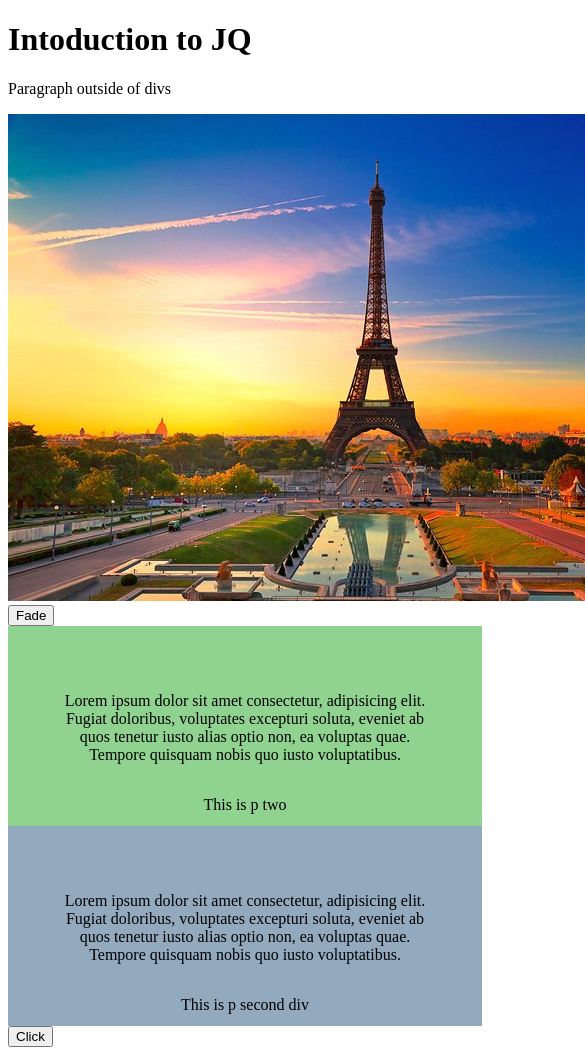
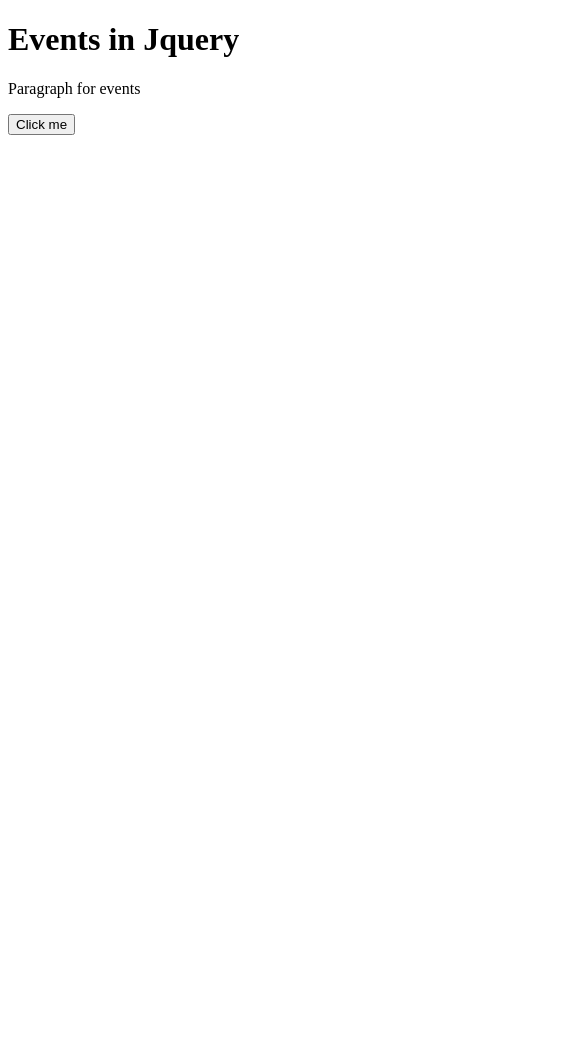
Before and after one commit to BogdanT258/smallProject, a plain HTML site: page index.html in a window 390 px wide. Shown: the top 1055 px of the page, 585 px wide, since content can reach past the window. After the commit the page ends 844 px from the top, so only its background shows below. Drawn offline with nearby package versions, Linux system fonts and the light colour scheme.

Commit message:
More jquery functions

```diff
--- a/index.html
+++ b/index.html
@@ -8,7 +8,7 @@
     <title>Document</title>
 </head>
 <body>
-    <h1>Intoduction to JQ</h1>
+    <!-- <h1>Intoduction to JQ</h1>
     <p>Paragraph outside of divs</p>
     <img src="pic.jpg" alt="js" id="img1">
     <button onclick="func1()">Fade</button>
@@ -20,7 +20,10 @@
         <p>Lorem ipsum dolor sit amet consectetur, adipisicing elit. Fugiat doloribus, voluptates excepturi soluta, eveniet ab quos tenetur iusto alias optio non, ea voluptas quae. Tempore quisquam nobis quo iusto voluptatibus.</p>
         <p>This is p second div</p>
     </div>
-    <button onclick="func2()">Click</button>
+    <button onclick="func2()">Click</button> -->
+    <h1>Events in Jquery</h1>
+    <p id="p-event">Paragraph for events</p>
+    <button id="btn">Click me</button>
 </body>
 <script src="https://cdnjs.cloudflare.com/ajax/libs/jquery/3.6.3/jquery.min.js" type="text/javascript"></script>
 <script src="jq.js" type="text/javascript"></script>
--- a/jq.js
+++ b/jq.js
@@ -1,10 +1,35 @@
-function func1(){
-   $("#img1").fadeToggle();
-}
-function func2(){
-   $("#div1").css("background-color","rgba(153, 27, 121, 0.5)");
-   $("p").css("font-size","18px").css("font-style","italic");
-   // Affects only paragraphs inside divs not outside of them
-   // $("div > p").fadeToggle();
-   // $("p:first").fadeToggle();
-}
+// function func1(){
+//    $("#img1").fadeToggle();
+// }
+// function func2(){
+//    $("#div1").css("background-color","rgba(153, 27, 121, 0.5)");
+//    $("p").css("font-size","18px").css("font-style","italic");
+
+//    Affects only paragraphs inside divs not outside of them
+//    $("div > p").fadeToggle();
+//    $("p:first").fadeToggle();
+// }
+
+// Normal function
+// $("#btn").click(func3);
+// function func3(){
+//    $("#p-event").css("color", "blue");
+// }
+
+
+//Annonymus function
+// $("#btn").click(function(){
+//    $("#p-event").css("color", "blue");
+// })
+
+$("document").ready(function(){
+   // $("#btn").dblclick(function(){
+   //    $("#p-event").css("color", "blue");
+   // })
+   $("#p-event").mouseenter(function(){
+      $("#p-event").css("font-size","24px");
+   })
+   $("#p-event").mouseleave(function(){
+      $("#p-event").css("font-size","16px");
+   })
+});
```
